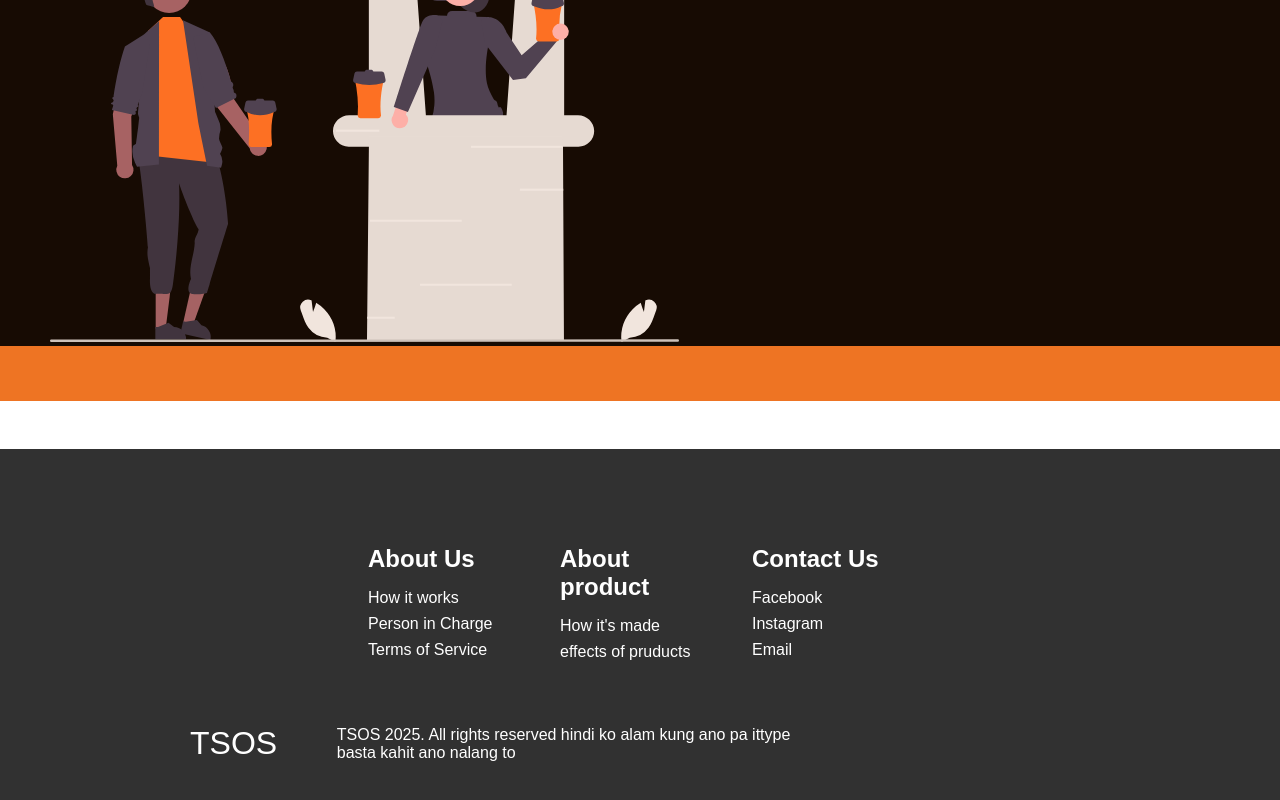
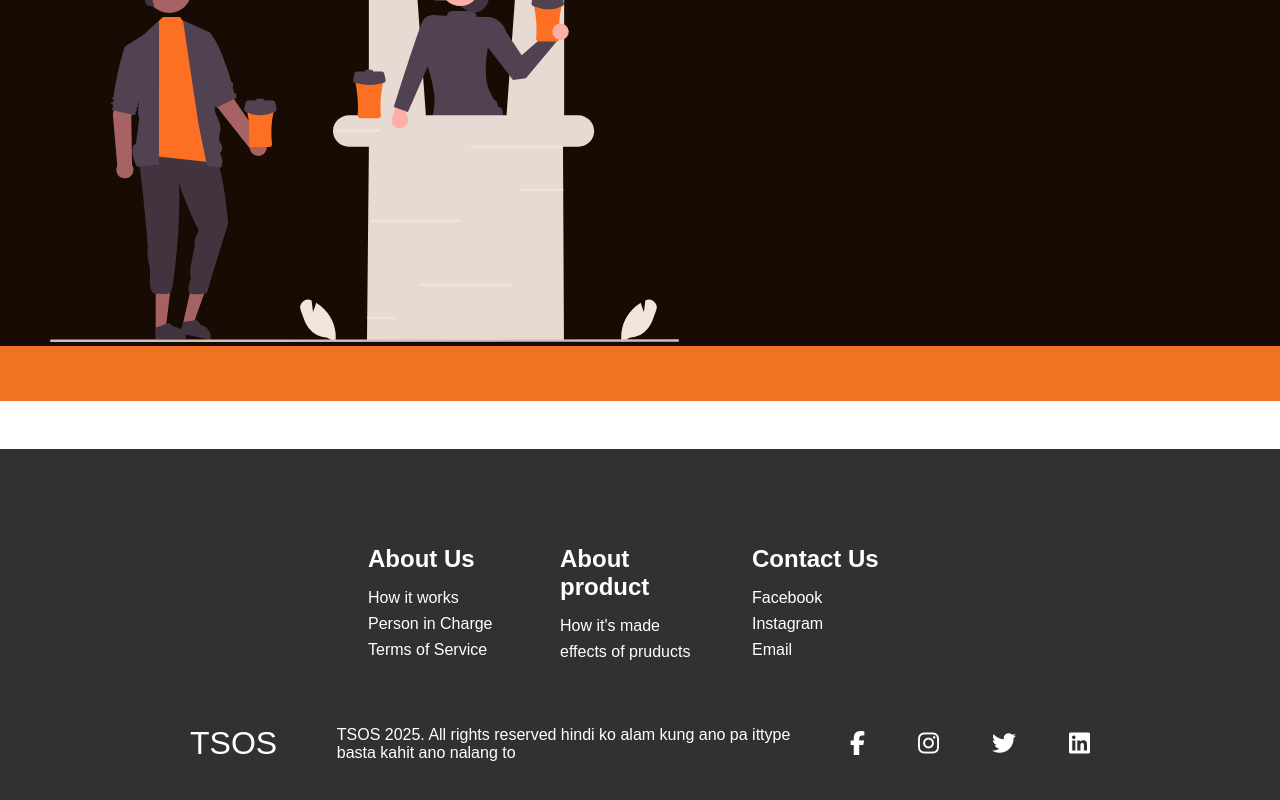
Before and after one commit to Gabreilaann/projects, a plain HTML site: page index.html in a window 1280 px wide. Shown: the part 479-1279 px from the top of the page. Drawn offline with Linux system fonts and the light colour scheme.

Commit message:
Update index.html

```diff
--- a/index.html
+++ b/index.html
@@ -5,6 +5,7 @@
     <meta name="viewport" content="width=device-width, initial-scale=1.0">
     <title>The Sip Of Sanctuary</title>
     <link rel="stylesheet" href="styles.css">
+    <link rel="stylesheet" href="https://cdnjs.cloudflare.com/ajax/libs/font-awesome/6.5.1/css/all.min.css">
 </head>
 <body>
     <nav class="navbar">
@@ -79,12 +80,10 @@
                     basta kahit ano nalang to
                 </p>
                 <div class="social_icons">
-                    <a href="#" class="social_icon-link" target="_blank">
-                        <i class="fab fa-facebook"></i>
-                    </a>
-                    <a href="#" class="social_icon-link" target="_blank">
-                        <i class="fab fa-instagram"></i>
-                    </a>
+                    <a href="#" class="social_icon-link" target="_blank"><i class="fa-brands fa-facebook-f"></i></a>
+                    <a href="#" class="social_icon-link" target="_blank"><i class="fa-brands fa-instagram"></i></a>
+                    <a href="#" class="social_icon-link" target="_blank"><i class="fa-brands fa-twitter"></i></a>
+                    <a href="#" class="social_icon-link" target="_blank"><i class="fa-brands fa-linkedin"></i></a>
                 </div>
             </div>
         </div>
```
